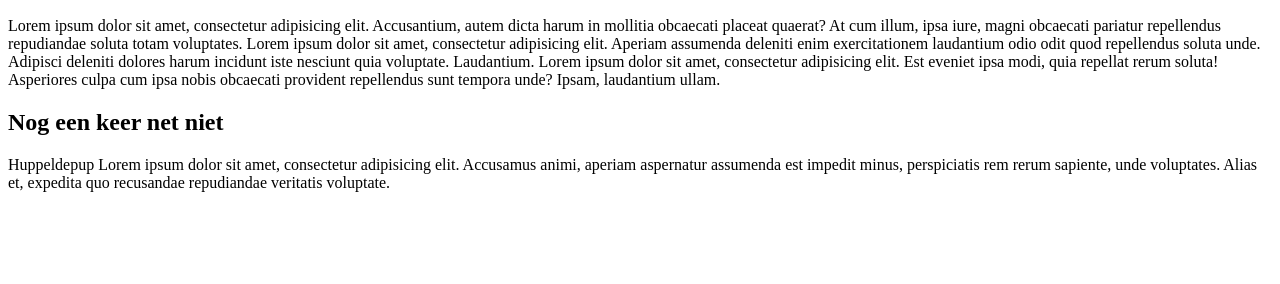
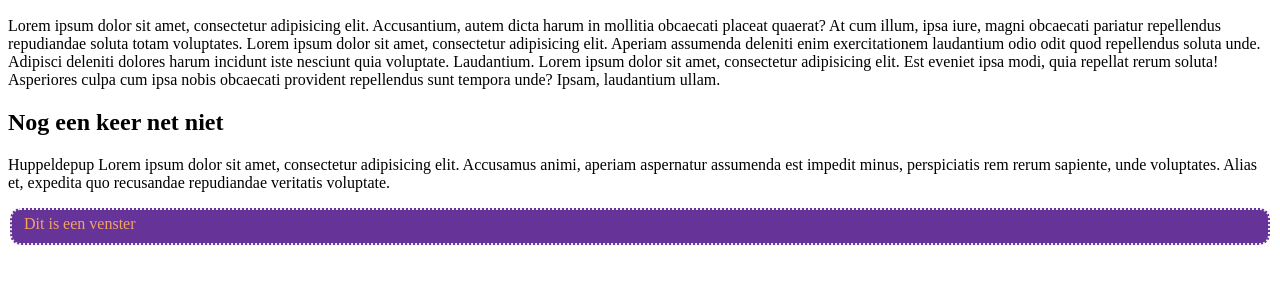
Before and after one commit to Big-beatz/git-workshop-2021-08, a plain HTML site: page index.html in a window 1280 px wide. Shown: the part 110-394 px from the top of the page. Drawn offline with Linux system fonts and the light colour scheme.

Commit message:
Venster toegevoegd en lelijk gestyled

```diff
--- a/index.html
+++ b/index.html
@@ -11,5 +11,8 @@
 <p>Lorem ipsum dolor sit amet, consectetur adipisicing elit. Accusantium, autem dicta harum in mollitia obcaecati placeat quaerat? At cum illum, ipsa iure, magni obcaecati pariatur repellendus repudiandae soluta totam voluptates. Lorem ipsum dolor sit amet, consectetur adipisicing elit. Aperiam assumenda deleniti enim exercitationem laudantium odio odit quod repellendus soluta unde. Adipisci deleniti dolores harum incidunt iste nesciunt quia voluptate. Laudantium. Lorem ipsum dolor sit amet, consectetur adipisicing elit. Est eveniet ipsa modi, quia repellat rerum soluta! Asperiores culpa cum ipsa nobis obcaecati provident repellendus sunt tempora unde? Ipsam, laudantium ullam.</p>
 <h2>Nog een keer net niet</h2>
 <p>Huppeldepup Lorem ipsum dolor sit amet, consectetur adipisicing elit. Accusamus animi, aperiam aspernatur assumenda est impedit minus, perspiciatis rem rerum sapiente, unde voluptates. Alias et, expedita quo recusandae repudiandae veritatis voluptate.</p>
+<fieldset>
+    Dit is een venster </fieldset>
+
 </body>
 </html>
--- a/styles.css
+++ b/styles.css
@@ -1,3 +1,14 @@
 h1 { color: olive}
 
 p:hover{ color: deeppink}
+
+fieldset   {
+    background-color: rebeccapurple;
+    color: sandybrown;
+    border-radius: 10px;
+    border-style: dotted;
+            }
+
+fieldset:hover {
+    background-color: darkred;
+}
```
